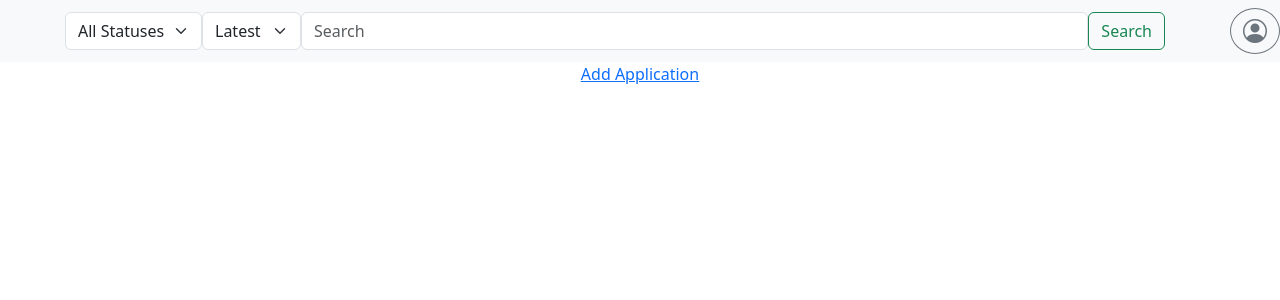
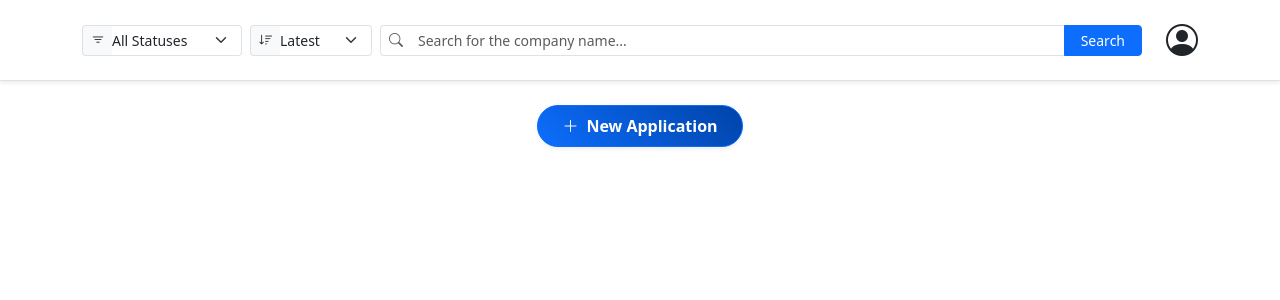
Before and after one commit to VitorBressan/Job-Application-Tracker, a Django app: page /home/ in a window 1280 px wide. Shown: the top 300 px of the page. Run offline with Django 5.2, Linux system fonts and the light colour scheme; the visitor is signed in with stand-in values (Sample User, id 1); data that the repository does not hold is empty; some libraries are stand-ins or nearby versions.

Commit message:
ui: improve 'add application' button and the serach bar design

```diff
--- /dev/null
+++ b/job_applications/static/job_applications/css/style.css
@@ -0,0 +1,23 @@
+/* Style for the applications card */
+.application-card {
+    transition: transform 0.2s, box-shadow 0.2s;
+    cursor: pointer;
+}
+
+.application-card:hover {
+    transform: translateY(-4px); /* Lifts the card slightly */
+    box-shadow: 0 8px 15px rgba(0,0,0,0.1) !important; /* Makes shadow deeper */
+}
+
+/* Style for the Add Application Button */
+.btn-add-application {
+    transition: all 0.3s ease;
+    border: none;
+    background: linear-gradient(45deg, #0d6efd, #0043a8); /* Subtle gradient */
+}
+
+.btn-add-application:hover {
+    transform: scale(1.05); /* Slightly grows the button */
+    box-shadow: 0 4px 15px rgba(13, 110, 253, 0.4); /* Blue glow */
+    background: linear-gradient(45deg, #0b5ed7, #003584);
+}
--- a/job_applications/templates/job_applications/home.html
+++ b/job_applications/templates/job_applications/home.html
@@ -1,4 +1,5 @@
 {% load bootstrap5 %}
+{% load static %}
 <!DOCTYPE html>
 <html lang="en">
 <head>
@@ -6,17 +7,22 @@
     <meta name="viewport" content="width=device-width, initial-scale=1.0">
     <title>Document</title>
     <link rel="stylesheet" href="https://cdn.jsdelivr.net/npm/bootstrap-icons@1.11.3/font/bootstrap-icons.min.css">
+    <link rel="stylesheet" href="{% static 'job_applications/css/style.css' %}">
     {% bootstrap_css %}
     {% bootstrap_javascript %}
 </head>
 <body>
     <!-- Search Bar -->
-    <nav class="navbar navbar-expand-lg bg-body-tertiary">
-    <div class="container-fluid">
-        <div class="navbar-collapse justify-content-center">
+    <nav class="navbar navbar-expand-lg bg-white border-bottom shadow-sm py-3 mb-4">
+        <div class="container d-flex justify-content-between align-items-center">
 
-        <form method="GET" action="{% url 'home' %}" class="d-flex" role="search" style="width: 1100px;">
-            <select name="status" class="form-select" style="width: 140px;" onchange="this.form.submit()">
+            <div class="flex-grow-1 me-4">
+                <form method="GET" action="{% url 'home' %}" class="row g-2 align-items-center" role="search">
+
+                    <div class="col-auto">
+                        <div class="input-group input-group-sm">
+                            <label class="input-group-text bg-light border-end-0" for="status"><i class="bi bi-filter"></i></label>
+                            <select name="status" id="status" class="form-select border-start-0 ps-0" style="min-width: 130px;" onchange="this.form.submit()">
                                 <option value="">All Statuses</option>
                                 <option value="APPLIED" {% if request.GET.status == 'APPLIED' %}selected{% endif %}>Applied</option>
                                 <option value="ACCEPTED" {% if request.GET.status == 'ACCEPTED' %}selected{% endif %}>Accepted</option>
@@ -25,36 +31,56 @@
                                 <option value="OFFERED" {% if request.GET.status == 'OFFERED' %}selected{% endif %}>Offered</option>
                                 <option value="REJECTED" {% if request.GET.status == 'REJECTED' %}selected{% endif %}>Rejected</option>
                             </select>
+                        </div>
+                    </div>
 
-            <select name="sort" class="form-select" style="width: 110px;" onchange="this.form.submit()">
+                    <div class="col-auto">
+                        <div class="input-group input-group-sm">
+                            <label class="input-group-text bg-light border-end-0" for="sort"><i class="bi bi-sort-down"></i></label>
+                            <select name="sort" id="sort" class="form-select border-start-0 ps-0" onchange="this.form.submit()">
                                 <option value="latest" {% if request.GET.sort == 'latest' %}selected{% endif %}>Latest</option>
                                 <option value="oldest" {% if request.GET.sort == 'oldest' %}selected{% endif %}>Oldest</option>
                             </select>
+                        </div>
+                    </div>
 
-            <input name="search" class="form-control flex-grow-1" type="search" value="{{ request.GET.search }}" placeholder="Search" aria-label="Search"/>
-            <button class="btn btn-outline-success" type="submit">Search</button>
+                    <div class="col">
+                        <div class="input-group input-group-sm">
+                            <span class="input-group-text bg-white border-end-0"><i class="bi bi-search text-muted"></i></span>
+                            <input name="search" class="form-control border-start-0" type="search" value="{{ request.GET.search }}" placeholder="Search for the company name..." aria-label="Search"/>
+                            <button class="btn btn-primary px-3" type="submit">Search</button>
+                        </div>
+                    </div>
                 </form>
             </div>
-    </div>
+
             <div class="dropdown">
-    <button class="btn btn-outline-secondary rounded-circle px-2.5 py-1" type="button" id="dropdownMenuButton1" data-bs-toggle="dropdown">
-        <i class="bi bi-person-circle" style="font-size: 1.5rem;"></i>
+                <button class="btn btn-link text-dark p-0 border-0" type="button" id="dropdownMenuButton1" data-bs-toggle="dropdown" aria-expanded="false">
+                    <i class="bi bi-person-circle" style="font-size: 2rem;"></i>
                 </button>
-      <ul class="dropdown-menu dropdown-menu-end" aria-labelledby="dropdownMenuButton1">
+                <ul class="dropdown-menu dropdown-menu-end shadow" aria-labelledby="dropdownMenuButton1">
+                    <li class="dropdown-header">{{ request.user.email }}</li>
+                    <li><hr class="dropdown-divider"></li>
                     <form method="POST" action="{% url 'logout' %}">
                         {% csrf_token %}
-            <li><button type="submit" class="dropdown-item">Logout</button></li>
+                        <li><button type="submit" class="dropdown-item text-danger"><i class="bi bi-box-arrow-right me-2"></i>Logout</button></li>
                     </form>
                 </ul>
+            </div>
         </div>
     </nav>
 
     <!-- Add Application Button -->
-    <a class="d-flex justify-content-center mb-1" href="{% url 'add_application' %}">Add Application</a>
+     <div class="text-center mt-4 mb-3">
+        <a class="btn btn-primary rounded-pill px-4 py-2 shadow-sm d-inline-flex align-items-center fw-bold btn-add-application" href="{% url 'add_application' %}">
+            <i class="bi bi-plus-lg me-2"></i>
+            New Application
+        </a>
+    </div>
 
     <!-- Applications List -->
     {% for application in applications_list %}
-    <div class="card shadow-sm mb-3 mx-auto text-center" style="max-width: 800px; border-left: 5px solid
+    <div class="card shadow-sm mb-3 mx-auto text-center application-card" style="max-width: 800px; border-left: 5px solid
         {% if application.status == 'APPLIED' %}#0d6efd{% elif application.status == 'REJECTED' %}#dc3545{% else %}#198754{% endif %};">
         <div class="card-body d-flex justify-content-between align-items-center">
             <a href="{% url 'application' application.id %}" class="text-decoration-none text-dark flex-grow-1">
```
Lines whose indentation alone changed are shown as unchanged.
